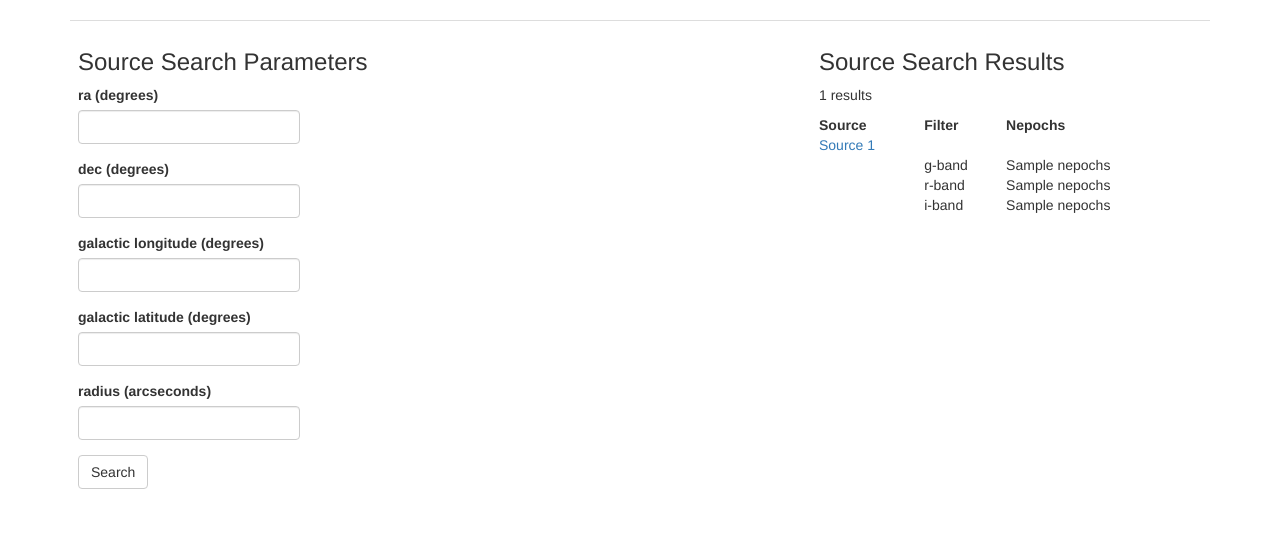
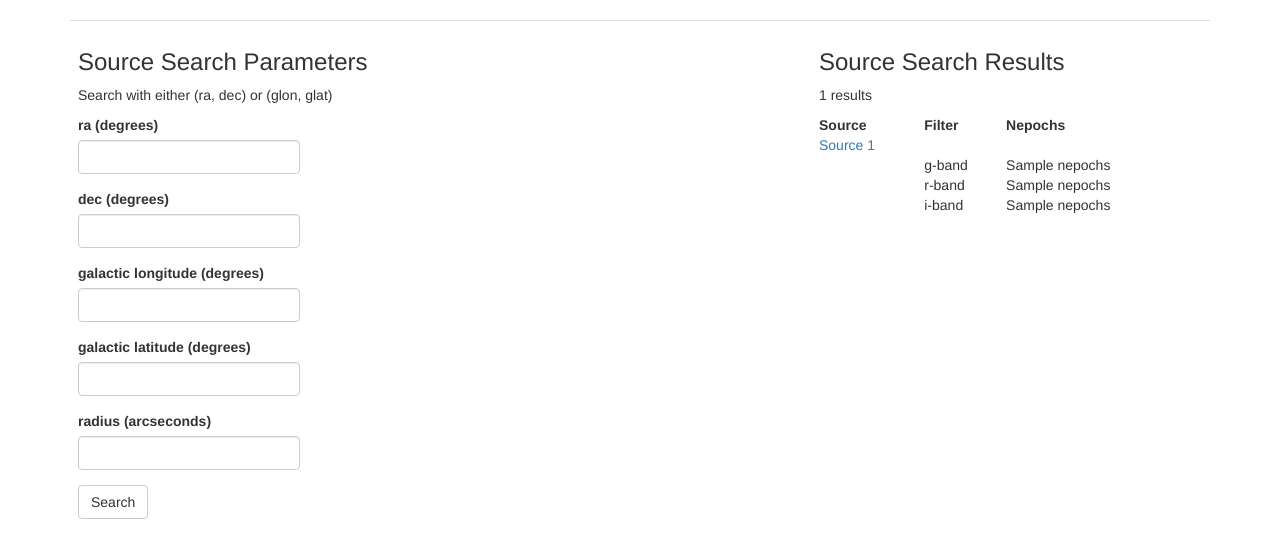
Before and after one commit to jluastro/puzle, a Flask app: template puzle/templates/search.html in a window 1280 px wide. Shown: the part 52-610 px from the top of the page. Run offline with Flask 2, Linux system fonts and the light colour scheme; tables that the repository leaves empty hold one stand-in row (values such as "Sample post"); the template is opened without the code that fills it: values that come from a table or form of the project are taken from there, most other values are stand-ins (such as "Sample title", 1, 10 or a date in 2020); parts of the project's set-up code (start-up, migrations or seed data) failed here and were passed over; some libraries are stand-ins or nearby versions.

Commit message:
instructions on search

```diff
--- a/puzle/templates/search.html
+++ b/puzle/templates/search.html
@@ -8,6 +8,7 @@
         <tr>
             <td>
                 <h3>Source Search Parameters</h3>
+                <p>Search with either (ra, dec) or (glon, glat)</p>
                 <div class="row">
                     <div class="col-md-4">
                         {{ wtf.quick_form(form) }}
```
